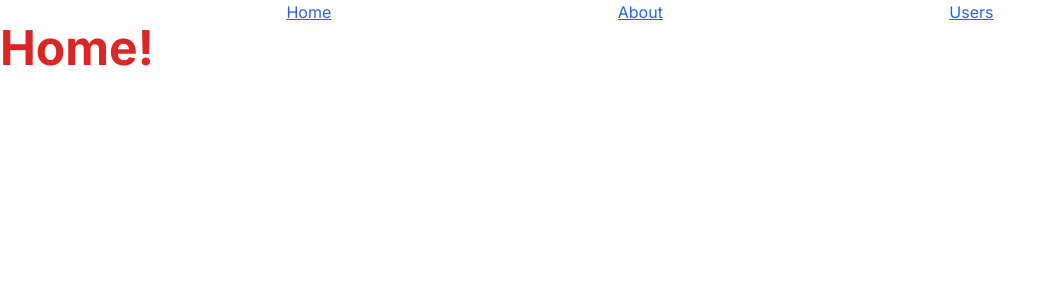
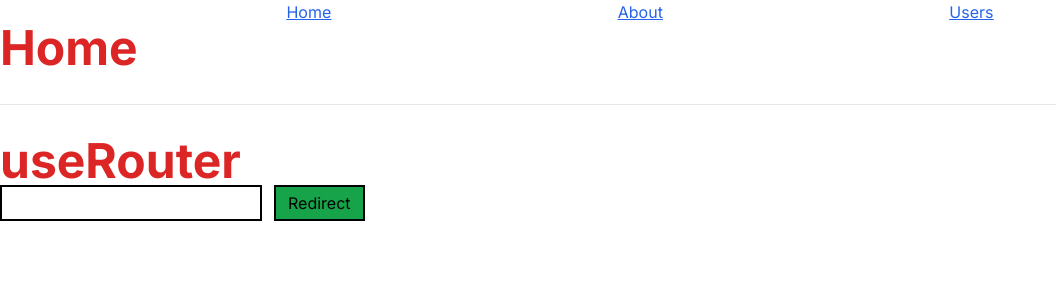
Before and after one commit to Deshraj-Tiwari/learning-nextjs, a Next.js app: page / in a window 1280 px wide. Shown: the top 300 px of the page, without its empty margins (0-1056 px from the left). Built offline with nearby package versions, Linux system fonts and the light colour scheme.

Commit message:
useRouter Hook in NEXT js

```diff
--- a/app/page.jsx
+++ b/app/page.jsx
@@ -1,6 +1,39 @@
+"use client";
+// ! Import from next/navigation. Not next/router
+import { useRouter } from "next/navigation";
+import { useState } from "react";
+
 export default function Home() {
+  const router = useRouter();
+  const [pageTo, setPageTo] = useState("");
+
+  function handleSubmit(e) {
+    e.preventDefault();
+    router.push(pageTo);
+  }
+
+  // ? You also have another desktop opened for CBSE STUFF. Check it out as well
   return (
-    <span className="text-red-600 text-5xl font-bold">Home!</span>
-    // ? You also have another desktop opened for CBSE STUFF. Check it out as well
+    <section>
+      <span className="text-red-600 text-5xl font-bold">Home</span>
+      <hr className="my-8" />
+      <span className="text-red-600 text-5xl font-bold">useRouter</span>
+      <br />
+      <form onSubmit={handleSubmit}>
+        <input
+          onChange={(e) => setPageTo(e.target.value)}
+          className="border-black border-2 me-3 px-3 py-1"
+          type="text"
+          name="pageName"
+          id="pageNameInput"
+        />
+        <button
+          type="submit"
+          className="bg-green-600 px-3 py-1 border-black border-2"
+        >
+          Redirect
+        </button>
+      </form>
+    </section>
   );
 }
```
